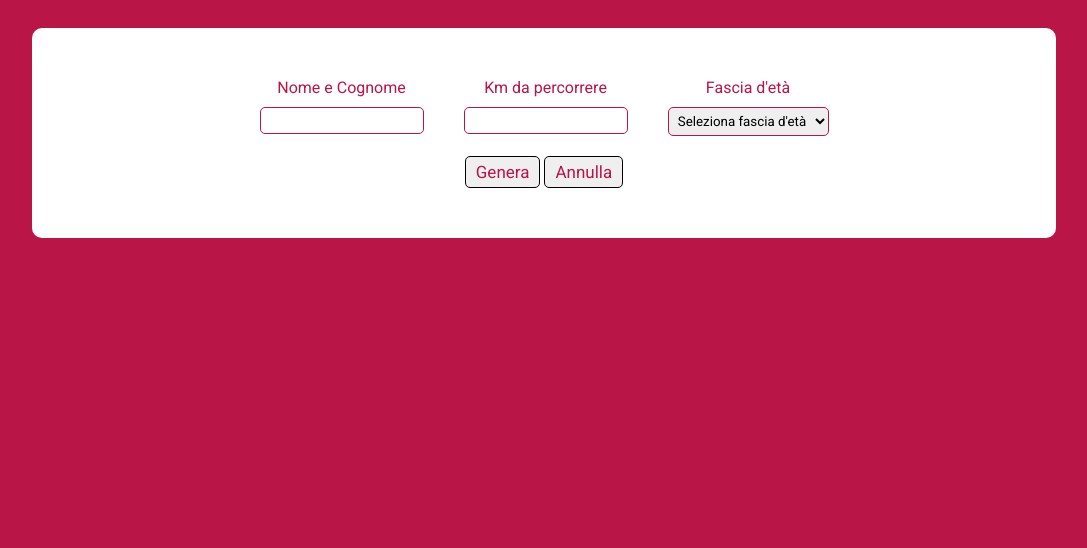
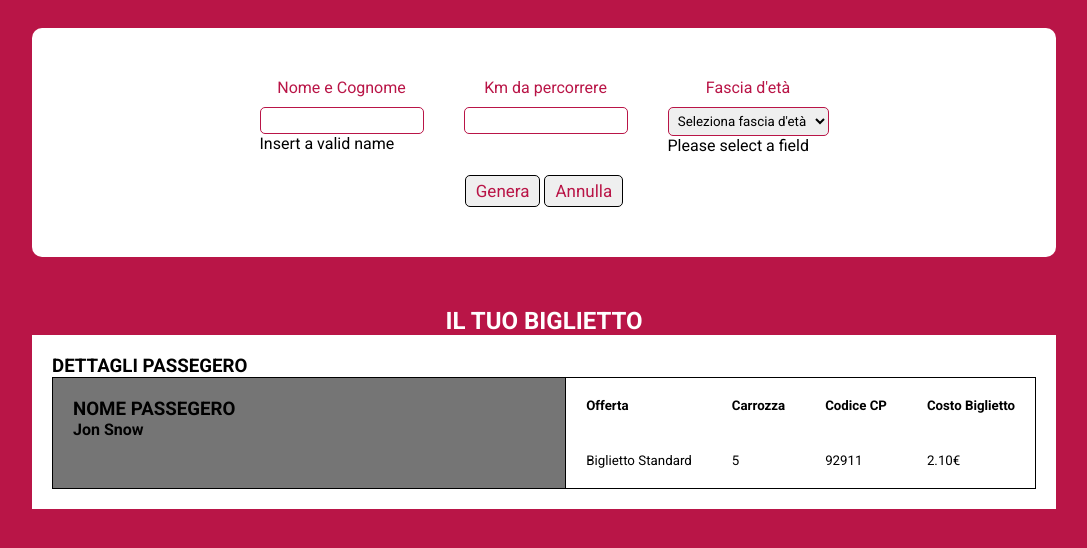
Before and after one commit to giovannifranchi/js-biglietto-treno-form, a plain HTML site: page index.html in a window 1280 px wide. Both pictures are taken after a click on the button "Genera". Shown: the part 110-658 px from the top of the page, without its empty margins (96-1183 px from the left). Drawn offline with Linux system fonts and the light colour scheme.

Commit message:
Feat: javascript logic

```diff
--- a/css/style.css
+++ b/css/style.css
@@ -29,6 +29,35 @@ form {
     background-color: #fff;
 }
 
+section {
+    width: 80%;
+    margin: 0 auto;
+}
+
+.ticket-body {
+    background-color: #fff;
+}
+
 .col {
     padding: 0 1.25rem;
 }
+
+.ticket-info > .col{
+    padding: 0;
+}
+
+.ticket-info > .col:first-child{
+    border-right: 1px solid #000;
+    background-color: var(--ticket-grey);
+}
+
+
+.info {
+    padding: 1.25rem;
+}
+
+.details {
+    display: flex;
+    flex-direction: column;
+    gap: 40px 0;
+}
--- a/css/utilities.css
+++ b/css/utilities.css
@@ -38,6 +38,10 @@
     text-align: center;
 }
 
+.p-s {
+    padding: 1.25rem;
+}
+
 .pt-s {
     padding-top: 1.25rem;
 }
@@ -54,3 +58,28 @@
     border: 0;
     border: 1px solid #000;
 }
+
+
+.mb-0 {
+    margin-bottom: 0;
+}
+
+.p-0 {
+    padding: 0!important;
+}
+
+.width-auto {
+    width: auto;
+}
+
+.flex-grow-1 {
+    flex-grow: 1;
+}
+
+.flex-grow-2 {
+    flex-grow: 2;
+}
+
+.border {
+    border: 1px solid #000;
+}
--- a/index.html
+++ b/index.html
@@ -26,10 +26,16 @@
                 <div class="col d-flex flex-column">
                     <label for="name-lastname" class="txt-al-center purple">Nome e Cognome</label>
                     <input type="text" class="ms-input txt-al-center" id="name-lastname">
+                    <div class="error-handler" id="error-name">
+
+                    </div>
                 </div>
                 <div class="col d-flex flex-column">
                     <label for="km-to-go" class="txt-al-center purple">Km da percorrere</label>
                     <input type="text" class="ms-input txt-al-center" id="km-to-go">
+                    <div class="error-handler" id="error-km">
+
+                    </div>
                 </div>
                 <div class="col d-flex flex-column">
                     <label for="user-age" class="txt-al-center purple">Fascia d'età</label>
@@ -39,6 +45,9 @@
                         <option value="2">Maggiorenne</option>
                         <option value="3">Over 65</option>
                     </select>
+                    <div class="error-handler" id="error-age">
+
+                    </div>
                 </div>
             </div>
             <!-- Row -->
@@ -56,6 +65,50 @@
             <!-- /Row -->
         </form>
         <!-- /Form -->
+        <!-- Section -->
+        <section>
+            <h1 class="white mb-0 txt-al-center">IL TUO BIGLIETTO</h1>
+            <div class="ticket-body p-s">
+                <div class="row">
+                    <div class="col p-0">
+                        <h3>DETTAGLI PASSEGERO</h3>
+                    </div>
+                </div>
+                <div class="row d-flex ticket-info border">
+                    <div class="col flex-grow-1">
+                        <div class="info">
+                            <h3>NOME PASSEGERO</h3>
+                            <h4 id="name-element">Jon Snow</h4>
+                        </div>
+                    </div>
+                    <div class="col width-auto">
+                        <div class="info details">
+                            <h5>Offerta</h5>
+                            <small>Biglietto Standard</small>
+                        </div>
+                    </div>
+                    <div class="col width-auto">
+                        <div class="info details">
+                            <h5>Carrozza</h5>
+                            <small>5</small>
+                        </div>
+                    </div>
+                    <div class="col width-auto">
+                        <div class="info details">
+                            <h5>Codice CP</h5>
+                            <small>92911</small>
+                        </div>
+                    </div>
+                    <div class="col width-auto">
+                        <div class="info details">
+                            <h5>Costo Biglietto</h5>
+                            <small id="price">2.10€</small>
+                        </div>
+                    </div>
+                </div>
+            </div>
+        </section>
+        <!-- /Section -->
     </main>
     <!-- /Main -->
 
--- a/js/main.js
+++ b/js/main.js
@@ -0,0 +1,47 @@
+const userName = document.getElementById('name-lastname');
+const errorName = document.getElementById('error-name');
+const kmToGo = document.getElementById('km-to-go');
+const errorKM = document.getElementById('error-km');
+const userAge = document.getElementById('user-age');
+const errorAge = document.getElementById('error-age');
+const nameElement = document.getElementById('name-element');
+const priceElement = document.getElementById('price');
+const calculateBtn = document.getElementById('generate-btn');
+const pricePerkm = 0.21;
+const underageDiscount = 20;
+const overageDiscount = 40;
+
+
+calculateBtn.addEventListener('click', ()=>{
+    errorAge.innerHTML = '';
+    errorKM.innerHTML = '';
+    errorName.innerHTML = '';
+    if(isFinite(userName.value) || isNaN(kmToGo.value) || userAge.value <= 0){
+        if(isFinite(userName.value)){
+            errorName.innerHTML = 'Insert a valid name';
+        }
+        if(isNaN(kmToGo.value)){
+            errorKM.innerHTML = 'Insert a valid route';
+        }
+        if(userAge.value <= 0){
+            errorAge.innerHTML = 'Please select a field';
+        }
+        userName.value = '';
+        kmToGo.value = '';
+        userAge.value = '0';
+    }else {
+        let price = pricePerkm * Number(kmToGo.value);
+        if(userAge.value == 1){
+            price = price * ((100-underageDiscount)/100);
+        }else if(userAge.value == 2){
+            price = price;
+        }else {
+            price = price * ((100-overageDiscount)/100);
+        }
+        priceElement.innerHTML = `${price.toFixed(2)}€`;
+        nameElement.innerHTML = userName.value;
+    }
+    userName.value = '';
+    kmToGo.value = '';
+    userAge.value = '0';
+})
```
